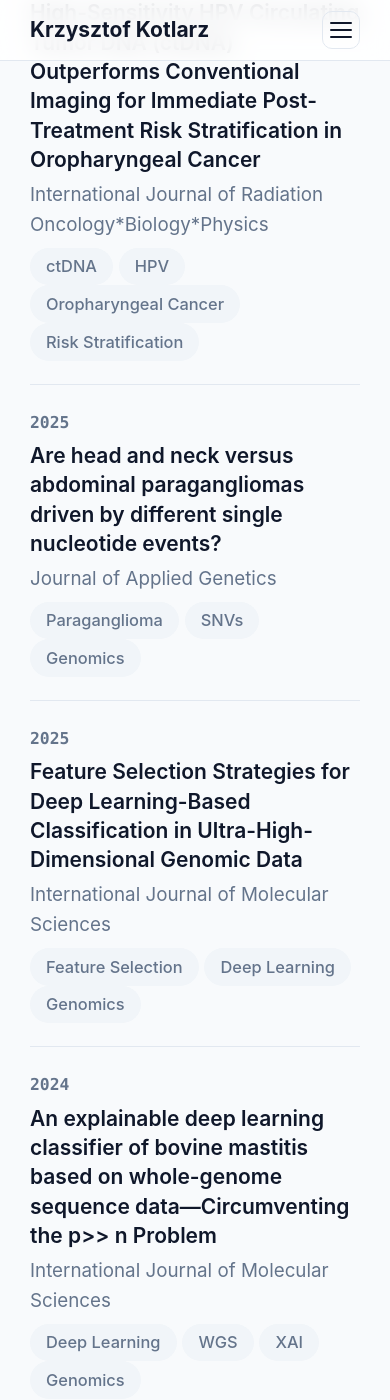
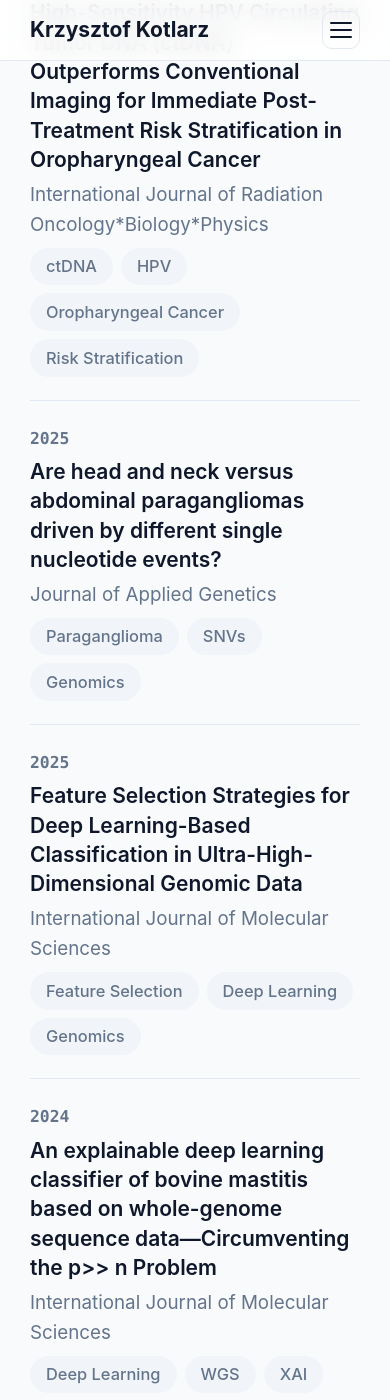
Before and after one commit to kotlarzkrzysztof/kotlarzkrzysztof.github.io, a Jekyll site: the page built from index.html, in a window 390 px wide and 1400 px high, scrolled down 4070 px. Built offline with Jekyll 4.4.1, drawn with Linux system fonts in a browser that asks for light colours.

Commit message:
Fix tags overlap

```diff
--- a/assets/css/style.css
+++ b/assets/css/style.css
@@ -657,6 +657,10 @@
   margin-bottom: 0.4rem;
 }
 
+.pub-tags {
+  margin-bottom: 0;
+}
+
 /* --------------------------------------------------------------------------
    9. Conferences Section
    -------------------------------------------------------------------------- */
@@ -681,7 +685,8 @@
   display: flex;
   align-items: center;
   justify-content: space-between;
-  gap: 0.5rem;
+  column-gap: 0.5rem;
+  row-gap: 0.4rem;
   flex-wrap: wrap;
 }
 
@@ -689,7 +694,8 @@
   display: flex;
   align-items: center;
   justify-content: flex-end;
-  gap: 0.4rem;
+  column-gap: 0.4rem;
+  row-gap: 0.4rem;
   flex-wrap: wrap;
 }
 
@@ -971,6 +977,7 @@
 
   .conference-meta {
     align-items: flex-start;
+    row-gap: 0.5rem;
   }
 
   /* Contact & Footer */
--- a/index.html
+++ b/index.html
@@ -125,7 +125,7 @@
             <span class="pub-title">{{ pub.title }}</span>
           {% endif %}
           <div class="pub-venue">{{ pub.venue }}</div>
-          <div>
+          <div class="filter-bar pub-tags">
             {% for tag in pub.tags %}
               <span class="badge-pill">{{ tag }}</span>
             {% endfor %}
```
